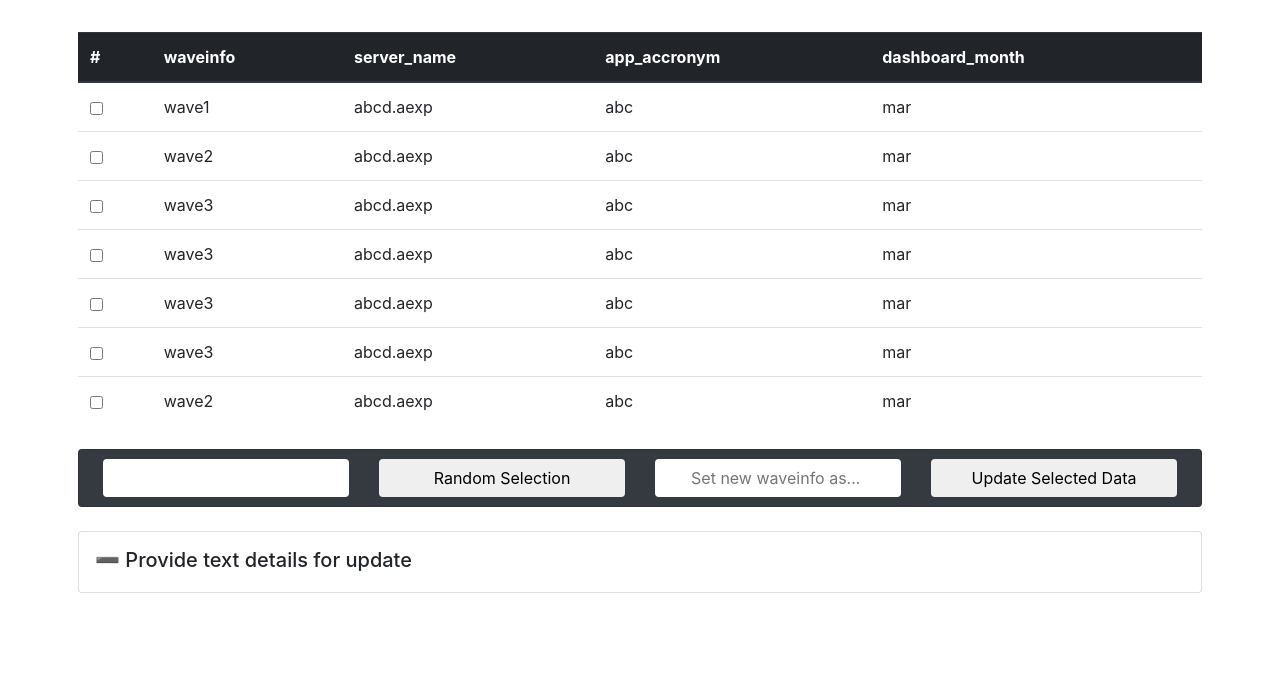
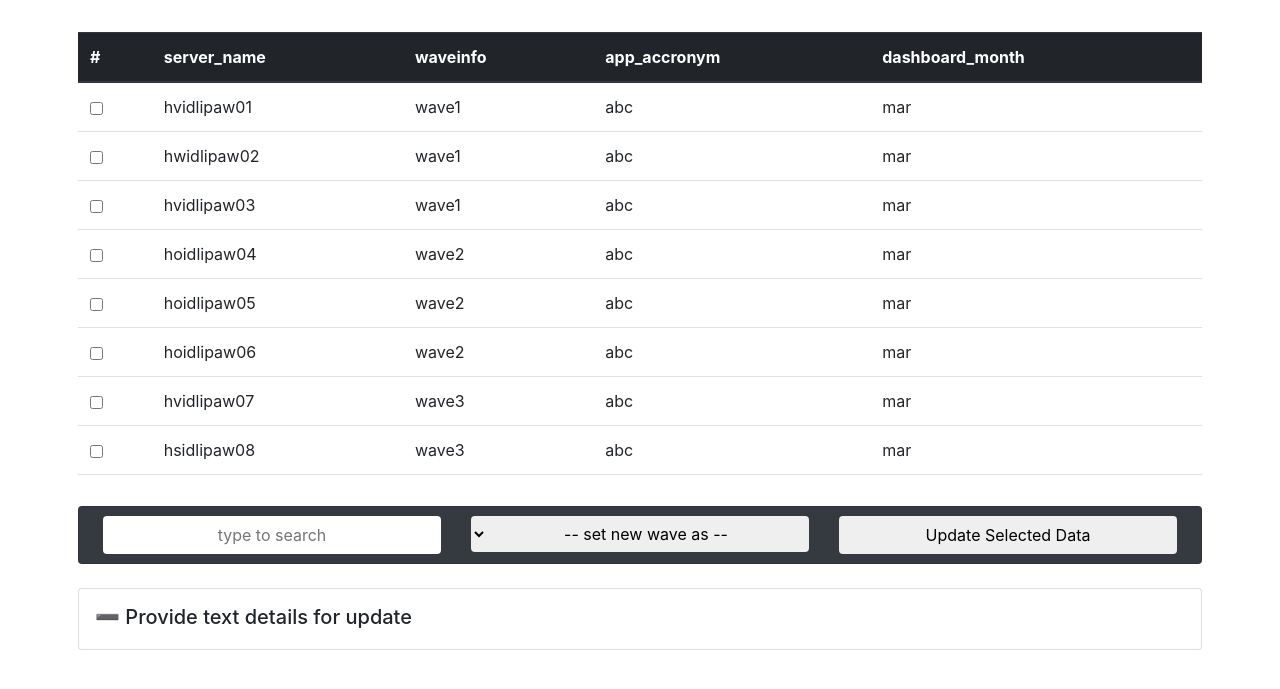
Before and after one commit to SanchitaMishra170676/django-tt, a Django app: page / in a window 1280 px wide. Shown: the part 40-729 px from the top of the page. Run offline with Django 4.2, Linux system fonts and the light colour scheme; some libraries are stand-ins or nearby versions.

Commit message:
almost there

```diff
--- a/aexp_multi_update/views.py
+++ b/aexp_multi_update/views.py
@@ -1,6 +1,73 @@
+from dataclasses import replace
+from multiprocessing import context
 from django.shortcuts import render, redirect
+from django.contrib import messages
+
+lis = [
+    {'waveinfo': 'wave1','server_name':'hvidlipaw01','app_acronym':'abc','dashboard_mnt':'mar'},
+    {'waveinfo': 'wave1','server_name':'hwidlipaw02','app_acronym':'abc','dashboard_mnt':'mar'},
+    {'waveinfo': 'wave1','server_name':'hvidlipaw03','app_acronym':'abc','dashboard_mnt':'mar'},
+    {'waveinfo': 'wave2','server_name':'hoidlipaw04','app_acronym':'abc','dashboard_mnt':'mar'},
+    {'waveinfo': 'wave2','server_name':'hoidlipaw05','app_acronym':'abc','dashboard_mnt':'mar'},
+    {'waveinfo': 'wave2','server_name':'hoidlipaw06','app_acronym':'abc','dashboard_mnt':'mar'},
+    {'waveinfo': 'wave3','server_name':'hvidlipaw07','app_acronym':'abc','dashboard_mnt':'mar'},
+    {'waveinfo': 'wave3','server_name':'hsidlipaw08','app_acronym':'abc','dashboard_mnt':'mar'},
+    {'waveinfo': 'wave3','server_name':'hsidlipaw09','app_acronym':'abc','dashboard_mnt':'mar'},
+    {'waveinfo': 'wave3','server_name':'hvidlipaw10','app_acronym':'abc','dashboard_mnt':'mar'},
+    ]
+
+lis_update=[]
+msg=[]
 
 def index(request):
+    lis_update.clear()
+    msg.clear()
     if request.method =='POST':
-        pass
-    return render(request,'index.html')
+        type= request.POST['itype']
+        if type == '1':
+            new_wave = request.POST['new_wave']
+            for i in lis:
+                sname=i.get('server_name')
+                try:
+                    checkbox = request.POST[sname]
+                    print(checkbox)
+                    if checkbox == "on":
+                        i.update({'waveinfo':new_wave})
+                        update_rec= {'waveinfo': i.get('waveinfo'),'server_name':i.get('server_name'),'app_acronym':i.get('app_acronym'),'dashboard_mnt':i.get('dashboard_mnt')}
+                        lis_update.append(update_rec)
+                except:
+                    pass
+        elif type=='2':
+            details = request.POST['details']
+            details= details.replace(',',' ')
+            str= details.split()
+            if len(str) % 2 != 0:
+                messages.error(request,"Kindly enter all the wave values for servers")
+                print("msg")
+                context = {'lis':lis, 'ulis':lis_update}
+                return render(request,'index.html',context)
+            i=0
+            while i<len(str):
+                server_name= str[i]
+                if i+1 < len(str):
+                    wave_name= str[i+1]
+                    i+=2
+                found= False
+                for li in lis:
+                    s_name= li.get('server_name')
+                    if s_name== server_name:
+                        found=True
+                        li.update({'waveinfo':wave_name})
+                        update_rec= {'waveinfo': li.get('waveinfo'),'server_name':li.get('server_name'),'app_acronym':li.get('app_acronym'),'dashboard_mnt':li.get('dashboard_mnt')}
+                        lis_update.append(update_rec)
+                        break
+                if found==False:
+                    msg.append(server_name)
+            if len(msg)>0:
+                s="Following input servers had no match: "
+                for el in msg:
+                    s += el +" "
+                messages.error(request,s)
+
+    context = {'lis':lis, 'ulis':lis_update}
+    return render(request,'index.html',context)
--- a/templates/index.html
+++ b/templates/index.html
@@ -1,106 +1,101 @@
 <!DOCTYPE html>
 <html lang="en">
+  {% load static %}
 <head>
     <meta charset="UTF-8">
     <meta http-equiv="X-UA-Compatible" content="IE=edge">
     <meta name="viewport" content="width=device-width, initial-scale=1.0">
     <title>AEXP</title>
     <link rel="stylesheet" href="https://cdn.jsdelivr.net/npm/bootstrap@4.1.3/dist/css/bootstrap.min.css" integrity="sha384-MCw98/SFnGE8fJT3GXwEOngsV7Zt27NXFoaoApmYm81iuXoPkFOJwJ8ERdknLPMO" crossorigin="anonymous">
-    <style>
+    <script src="https://cdnjs.cloudflare.com/ajax/libs/sweetalert/2.1.2/sweetalert.min.js"></script>
+   <style>
       .pn{
         padding: -10px;
         margin-top: -15px;
         margin-bottom: -15px;;
       }
+      .tb {
+
+        max-height: 450px !important;
+        overflow: scroll;
+      }
     </style>
 
 </head>
 <body>
+
+
+  {% if messages %}
+  {% for message in messages %}
+    <script>swal("ERROR!","{{message}}","{{message.tags}}");</script>
+  {% endfor %}
+  {% endif %}
+
 <nav class="navbar navbar-dark bg-dark">
     <h style="color: white; ">AEXP | axp_monthly_patching_dashboard_linux</h>
 </nav>
 
-<div class="container mt-4 p-2">
+<div class="container mt-4 p-2 ">
   <!-- Table -->
-    <table class="table" >
-        <thead class="thead-dark">
+
+  <form action="/" enctype="multipart/form-data"  method="post">
+    {% csrf_token %}
+  <div class="tb">
+    <table class="table"  name="table" id="myTable">
+        <thead class="thead-dark ">
           <tr>
             <th scope="col">#</th>
+            <th scope="col">server_name </th>
             <th scope="col">waveinfo</th>
-            <th scope="col">server_name </th>
             <th scope="col">app_accronym</th>
             <th scope="col">dashboard_month</th>
           </tr>
         </thead>
-        <tbody>
-          <tr>
-            <th scope="row"> <input class="btn" type="checkbox" name="something[]"> </th>
-            <td>wave1</td>
-            <td>abcd.aexp</td>
-            <td>abc</td>
-            <td>mar</td>
+        <tbody class="tb">
+          {%  for li in lis %}
+          <tr >
+            <th scope="row"> <input class="btn" type="checkbox" name="{{li.server_name}}"> </th>
+            <td>{{li.server_name}}</td>
+            <td>{{li.waveinfo}}</td>
+            <td>{{li.app_acronym}}</td>
+            <td>{{li.dashboard_mnt}}</td>
           </tr>
-        <tr>
-          <th scope="row"> <input class="btn" type="checkbox" name="something[]"> </th>
-          <td>wave2</td>
-          <td>abcd.aexp</td>
-          <td>abc</td>
-          <td>mar</td>
-        </tr>
-        <tr>
-          <th scope="row"> <input class="btn" type="checkbox" name="something[]"> </th>
-          <td>wave3</td>
-          <td>abcd.aexp</td>
-          <td>abc</td>
-          <td>mar</td>
-        </tr>
-        <tr>
-          <th scope="row"> <input class="btn" type="checkbox" name="something[]"> </th>
-          <td>wave3</td>
-          <td>abcd.aexp</td>
-          <td>abc</td>
-          <td>mar</td>
-        </tr>
-        <tr>
-          <th scope="row"> <input class="btn" type="checkbox" name="something[]"> </th>
-          <td>wave3</td>
-          <td>abcd.aexp</td>
-          <td>abc</td>
-          <td>mar</td>
-        </tr>
-        <tr>
-          <th scope="row"> <input class="btn" type="checkbox" name="something[]"> </th>
-          <td>wave3</td>
-          <td>abcd.aexp</td>
-          <td>abc</td>
-          <td>mar</td>
-        </tr>
-        <tr>
-          <th scope="row"> <input class="btn" type="checkbox" name="something[]"> </th>
-          <td>wave2</td>
-          <td>abcd.aexp</td>
-          <td>abc</td>
-          <td>mar</td>
-        </tr>
+          {% endfor %}
         </tbody>
       </table>
+      </div>
 
   <!-- Random Selection -->
   <div class="card mt-4 p-4 bg-dark" >
-  <form action="/" enctype="multipart/form-data"  method="post">
-    {% csrf_token %}
+
+    <input type="text" name="itype" id="" value="1" style="display: none;">
     <span class="d-flex justify-content-center row">
-      <span class="col-3 pn">
-      <input id="random_no" class="btn col-12"  type="number" min="1" max="10000" >
+      <span class="col-4 pn">
+        <input type="text" id="myInput" onkeyup="myFunction()" class="btn col-12" name="temp" placeholder="type to search">
       </span>
-      <span class="col-3 pn">
-      <button class="btn col-12 " type="button" id="random_select">Random Selection</button>
+      <span class="col-4 pn">
+        <select class="btn col-12" name="new_wave" id="uwave" dir="rtl" required>
+          <option value="">-- set new wave as --</option>
+          <option value="wave1">wave1</option>
+          <option  value="wave2">wave2</option>
+          <option  value="wave3">wave3</option>
+          <option  value="wave4">wave4</option>
+          <option  value="wave5">wave5</option>
+          <option  value="wave6">wave6</option>
+          <option  value="wave7">wave7</option>
+          <option  value="wave8">wave8</option>
+          <option  value="wave9">wave9</option>
+          <option  value="wave10">wave10</option>
+          <option  value="wave11">wave11</option>
+          <option  value="wave12">wave12</option>
+          <option  value="wave13">wave13</option>
+          <option  value="wave14">wave14</option>
+          <option  value="wave15">wave15</option>
+          <option  value="wave16">wave16</option>
+        </select>
       </span>
-      <span class="col-3 pn">
-      <input class="btn col-12" type="text" id="uwave" placeholder="Set new waveinfo as... ">
-      </span>
-      <span class="col-3 pn">
-      <button class="btn col-12 " onclick="updatefun()" type="button"> Update Selected Data </button>
+      <span class="col-4 pn">
+      <button class="btn col-12 " type="submit"> Update Selected Data </button>
       </span>
     </span>
   </form>
@@ -114,11 +109,12 @@
 
         <form action="/" enctype="multipart/form-data"  method="post" class="collapse" id="input_data">
             {% csrf_token %}
+            <input type="text" name="itype" id="" value="2" style="display: none;">
             <h6 class=" card-title" >
-              Kindly enter the details in the following order: server_name, app_accronym, dashboard_month & waveinfo </h6>
+              Kindly enter the details in the following order: server_name, waveinfo </h6>
 
         <div>
-            <textarea name="" id=""  rows="10" style="width: 100%;"></textarea>
+            <textarea name="details" rows="10" style="width: 100%;"></textarea>
             <button type="submit" class="btn form-control btn-dark" >Update</button>
         </div>
         </form>
@@ -126,154 +122,59 @@
 
 
     <!-- Table updated -->
-
-    <div  class="mt-5" id="update_table" style="display: none;">
-
-      <div><h5>Updated Records</h5></div>
+{% if ulis %}
+  <div class="mt-5" ><h5>Recenty Updated Records</h5></div>
+    <div  class="mt-2 tb" id="update_table" >
 
     <table  class="table mt-2" >
       <thead class="thead-dark">
         <tr>
+          <th scope="col">server_name </th>
           <th scope="col">waveinfo</th>
-          <th scope="col">server_name </th>
           <th scope="col">app_accronym</th>
           <th scope="col">dashboard_month</th>
         </tr>
       </thead>
-      <tbody id="utable">
-        <!-- <tr>
-
-          <td>wave1</td>
-          <td>abcd.aexp</td>
-          <td>abc</td>
-          <td>mar</td>
+      <tbody >
+        {%  for li in ulis %}
+        <tr>
+          <td>{{li.server_name}}</td>
+          <td>{{li.waveinfo}}</td>
+          <td>{{li.app_acronym}}</td>
+          <td>{{li.dashboard_mnt}}</td>
         </tr>
-      <tr>
-
-        <td>wave2</td>
-        <td>abcd.aexp</td>
-        <td>abc</td>
-        <td>mar</td>
-      </tr>
-      <tr>
-
-        <td>wave3</td>
-        <td>abcd.aexp</td>
-        <td>abc</td>
-        <td>mar</td>
-      </tr>
-      <tr>
-
-        <td>wave3</td>
-        <td>abcd.aexp</td>
-        <td>abc</td>
-        <td>mar</td>
-      </tr>
-      <tr>
-
-        <td>wave3</td>
-        <td>abcd.aexp</td>
-        <td>abc</td>
-        <td>mar</td>
-      </tr>
-      <tr>
-
-        <td>wave3</td>
-        <td>abcd.aexp</td>
-        <td>abc</td>
-        <td>mar</td>
-      </tr>
-      <tr>
-
-        <td>wave2</td>
-        <td>abcd.aexp</td>
-        <td>abc</td>
-        <td>mar</td>
-      </tr> -->
+        {% endfor %}
       </tbody>
     </table>
   </div>
-
+{% endif %}
 </div>
 
 
+
 <script>
-  function getRand(exclude, max)
-{
-    var dupe = true;
-    var myRandom;
+  function myFunction() {
+    var input, filter, table, tr, td, i, txtValue;
+    input = document.getElementById("myInput");
+    filter = input.value.toUpperCase();
+    table = document.getElementById("myTable");
+    tr = table.getElementsByTagName("tr");
+    for (i = 0; i < tr.length; i++) {
+      td = tr[i].getElementsByTagName("td")[0];
+      if (td) {
+        txtValue = td.textContent || td.innerText;
+        if (txtValue.toUpperCase().indexOf(filter) > -1) {
+          tr[i].style.display = "";
+        } else {
+          tr[i].style.display = "none";
+        }
+      }
+    }
+  }
+  </script>
 
-    while(dupe)
-    {
-        myRandom = Math.floor(Math.random() * max);
 
-        var found = false;
-        for(var i=0;i<exclude.length; i++)
-        {
-            if(myRandom == exclude[i])
-            {
-                found = true;
-            }
-        }
-
-        if(!found) dupe = false;
-    }
-
-    return myRandom;
-}
-
-window.onload = function(){
-
-    document.getElementById("random_select").onclick = function(){
-
-        var checkboxList = document.getElementsByName("something[]");
-        var rands = [];
-        var randomno= document.getElementById("random_no").value;
-        var total = randomno;
-
-        for(var j=0; j<checkboxList.length; j++){ checkboxList[j].checked = false; }
-
-        for(var i=0; i<total; i++)
-        {
-            var myRandom = getRand(rands, checkboxList.length);
-            rands.push(myRandom);
-        }
-
-        for(var x=0; x<rands.length; x++)
-        {
-            checkboxList[rands[x]].checked = true;
-        }
-
-    };
-
-};
-
-function updatefun(){
- x= document.getElementById("update_table");
- x.style.display="block";
- uwave= document.getElementById("uwave").value
-//  random_no=document.getElementById("random_no").value
-
- var inputElems = document.getElementsByName("something[]"),
-        count = 0;
-
-        for (var i=0; i<inputElems.length; i++) {
-          if (inputElems[i].type == "checkbox" && inputElems[i].checked == true)
-          {
-              count++;
-              inputElems[i].checked = false;
-              inputElems[i].parentElement.parentElement.style.display="none";
-          }
-        }
-
-random_no=count;
- utable= document.getElementById("utable");
- for(i=1;i<=random_no;++i){
-  utable.innerHTML += '<tr><td>'+uwave+'</td><td>abcd.aexp</td><td>abc</td><td>mar</td></tr>';
- }
-
-}
-</script>
+<script src="https://cdnjs.cloudflare.com/ajax/libs/sweetalert/2.1.2/sweetalert.min.js"></script>
 <script src="https://ajax.googleapis.com/ajax/libs/jquery/3.6.0/jquery.min.js"></script>
 <script src="https://code.jquery.com/jquery-3.3.1.slim.min.js" integrity="sha384-q8i/X+965DzO0rT7abK41JStQIAqVgRVzpbzo5smXKp4YfRvH+8abtTE1Pi6jizo" crossorigin="anonymous"></script>
 <script src="https://cdn.jsdelivr.net/npm/popper.js@1.14.3/dist/umd/popper.min.js" integrity="sha384-ZMP7rVo3mIykV+2+9J3UJ46jBk0WLaUAdn689aCwoqbBJiSnjAK/l8WvCWPIPm49" crossorigin="anonymous"></script>
```
